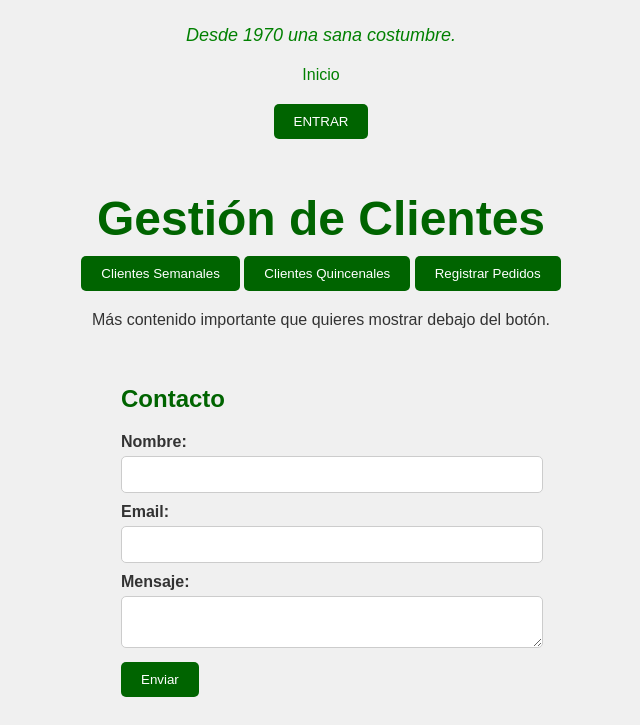
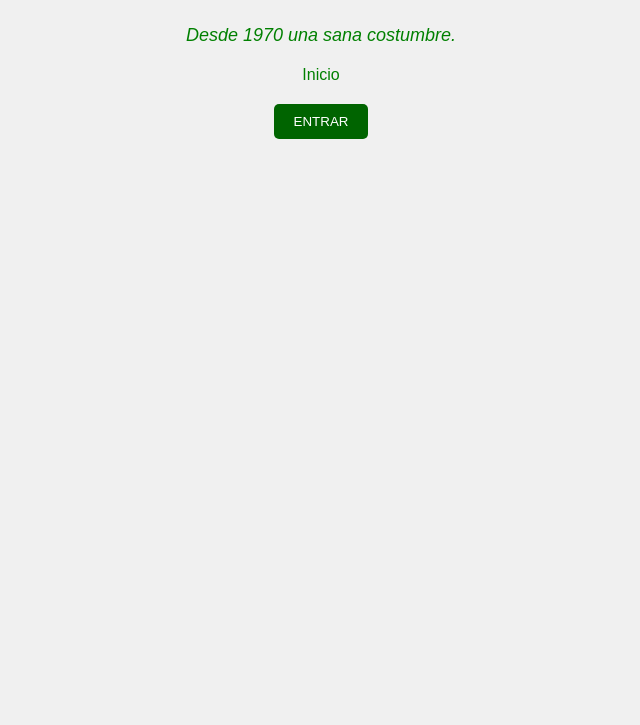
Before and after one commit to Diegocuello/CUMBRE, a plain HTML site: page index.html in a window 1280 px wide. Shown: the part 118-843 px from the top of the page, without its empty margins (319-959 px from the left). After the commit the page ends 800 px from the top, so only its background shows below. Drawn offline with Linux system fonts and the light colour scheme.

Commit message:
Update index.html

```diff
--- a/index.html
+++ b/index.html
@@ -15,7 +15,7 @@
         <button id="entrar">ENTRAR</button>
     </div>
 
-    <div class="container">
+    <div class="container" id="gestionClientes" style="display: none;">
         <h1>Gestión de Clientes</h1>
         <button id="botonSemanales">Clientes Semanales</button>
         <button id="botonQuincenales">Clientes Quincenales</button>
```
